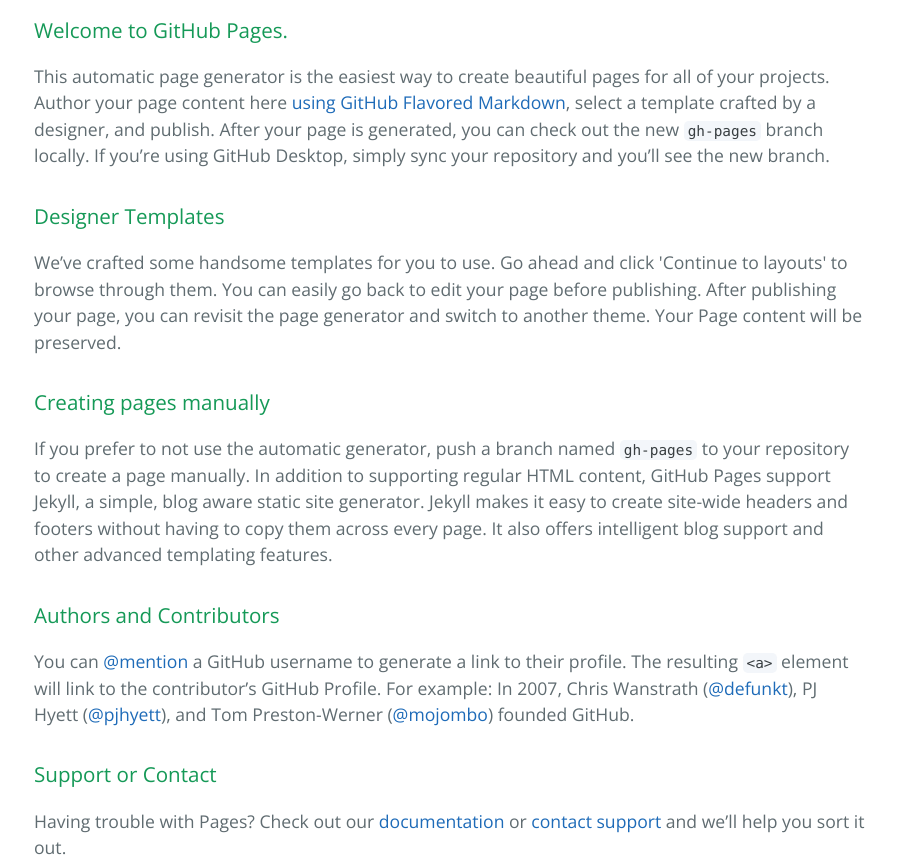
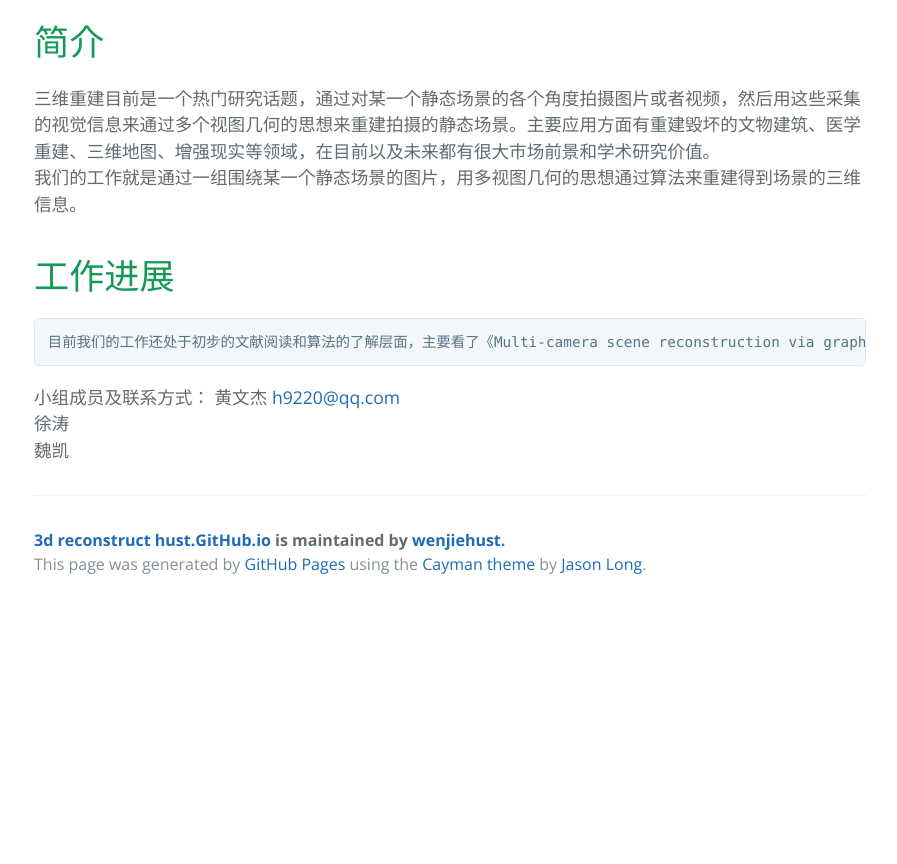
Before and after one commit to wenjiehust/3d_reconstruct_Hust.github.io, a plain HTML site: page index.html in a window 1280 px wide. Shown: the part 400-1264 px from the top of the page, without its empty margins (190-1087 px from the left). After the commit the page ends 1008 px from the top, so only its background shows below. Drawn offline with nearby package versions, Linux system fonts and the light colour scheme.

```diff
--- a/index.html
+++ b/index.html
@@ -19,30 +19,22 @@
     </section>
 
     <section class="main-content">
-      <h3>
-<a id="welcome-to-github-pages" class="anchor" href="#welcome-to-github-pages" aria-hidden="true"><span aria-hidden="true" class="octicon octicon-link"></span></a>Welcome to GitHub Pages.</h3>
+      <h1>
+<a id="简介" class="anchor" href="#%E7%AE%80%E4%BB%8B" aria-hidden="true"><span aria-hidden="true" class="octicon octicon-link"></span></a>简介</h1>
 
-<p>This automatic page generator is the easiest way to create beautiful pages for all of your projects. Author your page content here <a href="https://guides.github.com/features/mastering-markdown/">using GitHub Flavored Markdown</a>, select a template crafted by a designer, and publish. After your page is generated, you can check out the new <code>gh-pages</code> branch locally. If you’re using GitHub Desktop, simply sync your repository and you’ll see the new branch.</p>
+<p>三维重建目前是一个热门研究话题，通过对某一个静态场景的各个角度拍摄图片或者视频，然后用这些采集的视觉信息来通过多个视图几何的思想来重建拍摄的静态场景。主要应用方面有重建毁坏的文物建筑、医学重建、三维地图、增强现实等领域，在目前以及未来都有很大市场前景和学术研究价值。<br>
+    我们的工作就是通过一组围绕某一个静态场景的图片，用多视图几何的思想通过算法来重建得到场景的三维信息。<br></p>
 
-<h3>
-<a id="designer-templates" class="anchor" href="#designer-templates" aria-hidden="true"><span aria-hidden="true" class="octicon octicon-link"></span></a>Designer Templates</h3>
+<h1>
+<a id="工作进展" class="anchor" href="#%E5%B7%A5%E4%BD%9C%E8%BF%9B%E5%B1%95" aria-hidden="true"><span aria-hidden="true" class="octicon octicon-link"></span></a>工作进展</h1>
 
-<p>We’ve crafted some handsome templates for you to use. Go ahead and click 'Continue to layouts' to browse through them. You can easily go back to edit your page before publishing. After publishing your page, you can revisit the page generator and switch to another theme. Your Page content will be preserved.</p>
+<pre><code>目前我们的工作还处于初步的文献阅读和算法的了解层面，主要看了《Multi-camera scene reconstruction via graph cuts》这篇文章，了解了场景重建的一些思想。&lt;br /&gt;
+</code></pre>
 
-<h3>
-<a id="creating-pages-manually" class="anchor" href="#creating-pages-manually" aria-hidden="true"><span aria-hidden="true" class="octicon octicon-link"></span></a>Creating pages manually</h3>
-
-<p>If you prefer to not use the automatic generator, push a branch named <code>gh-pages</code> to your repository to create a page manually. In addition to supporting regular HTML content, GitHub Pages support Jekyll, a simple, blog aware static site generator. Jekyll makes it easy to create site-wide headers and footers without having to copy them across every page. It also offers intelligent blog support and other advanced templating features.</p>
-
-<h3>
-<a id="authors-and-contributors" class="anchor" href="#authors-and-contributors" aria-hidden="true"><span aria-hidden="true" class="octicon octicon-link"></span></a>Authors and Contributors</h3>
-
-<p>You can <a href="https://help.github.com/articles/basic-writing-and-formatting-syntax/#mentioning-users-and-teams" class="user-mention">@mention</a> a GitHub username to generate a link to their profile. The resulting <code>&lt;a&gt;</code> element will link to the contributor’s GitHub Profile. For example: In 2007, Chris Wanstrath (<a href="https://github.com/defunkt" class="user-mention">@defunkt</a>), PJ Hyett (<a href="https://github.com/pjhyett" class="user-mention">@pjhyett</a>), and Tom Preston-Werner (<a href="https://github.com/mojombo" class="user-mention">@mojombo</a>) founded GitHub.</p>
-
-<h3>
-<a id="support-or-contact" class="anchor" href="#support-or-contact" aria-hidden="true"><span aria-hidden="true" class="octicon octicon-link"></span></a>Support or Contact</h3>
-
-<p>Having trouble with Pages? Check out our <a href="https://help.github.com/pages">documentation</a> or <a href="https://github.com/contact">contact support</a> and we’ll help you sort it out.</p>
+<p>小组成员及联系方式：
+    黄文杰  <a href="mailto:h9220@qq.com">h9220@qq.com</a><br>
+    徐涛  <br>
+    魏凯<br></p>
 
       <footer class="site-footer">
         <span class="site-footer-owner"><a href="https://github.com/wenjiehust/3d_reconstruct_Hust.github.io">3d reconstruct hust.GitHub.io</a> is maintained by <a href="https://github.com/wenjiehust">wenjiehust</a>.</span>
```
Also changed, not shown: params.json (+1 -1 lines).
